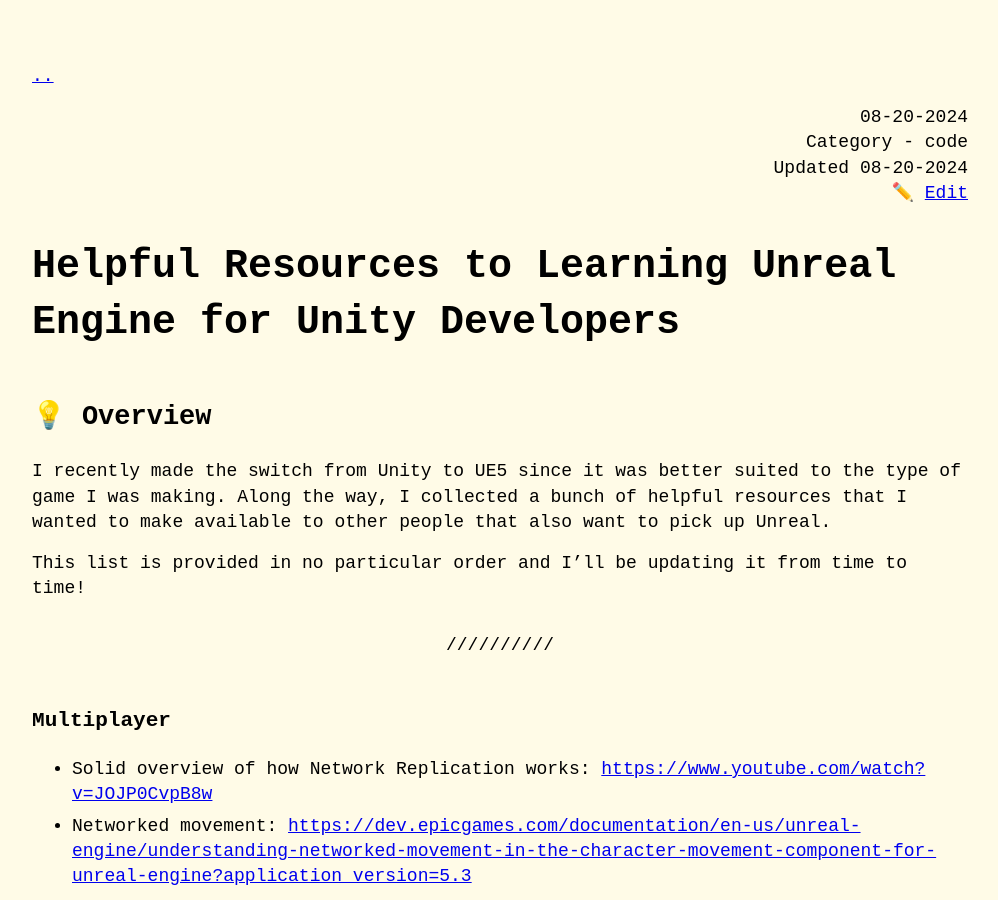
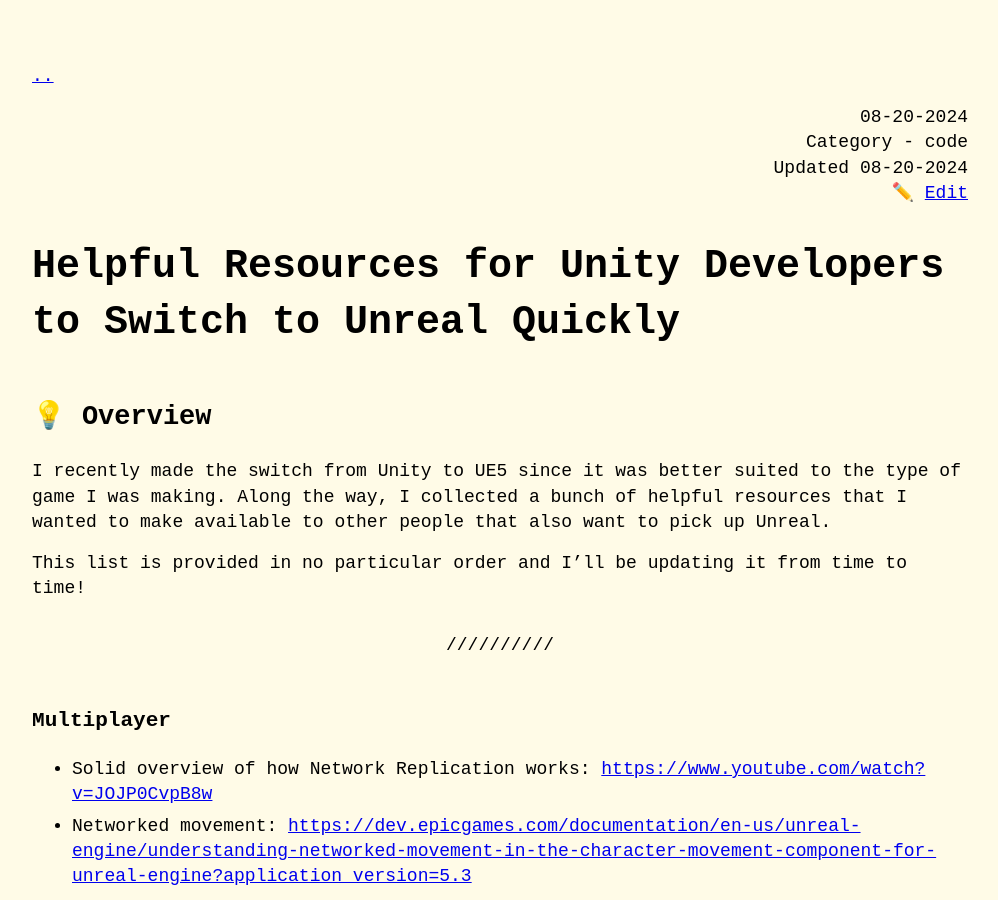
Before and after one commit to tatelax/tatelax.github.io, a Jekyll site: the page built from _posts/2024-08-20-helpful-resouces-to-learn-unreal.md, in a window 1280 px wide and 900 px high. Shown: the whole window, without its empty margins (140-1138 px from the left). Built offline with Jekyll 4.4.1, drawn with Linux system fonts in a browser that asks for light colours.

Commit message:
update post title

```diff
--- a/_posts/2024-08-20-helpful-resouces-to-learn-unreal.md
+++ b/_posts/2024-08-20-helpful-resouces-to-learn-unreal.md
@@ -1,9 +1,9 @@
 ---
 layout: post
 category: code
-title: Helpful Resources to Learning Unreal Engine for Unity Developers
+title: Helpful Resources for Unity Developers to Switch to Unreal Quickly
 date-updated: 08-20-2024
-source: https://github.com/tatelax/tatelax.github.io/blob/master/_posts/2021-10-06-a-simple-explanation-of-ecs.md
+source: https://github.com/tatelax/tatelax.github.io/blob/master/_posts/2024-08-20-helpful-resouces-to-learn-unreal.md
 ---
 
 ## 💡 Overview
```
Also changed, not shown: 1 other file.
